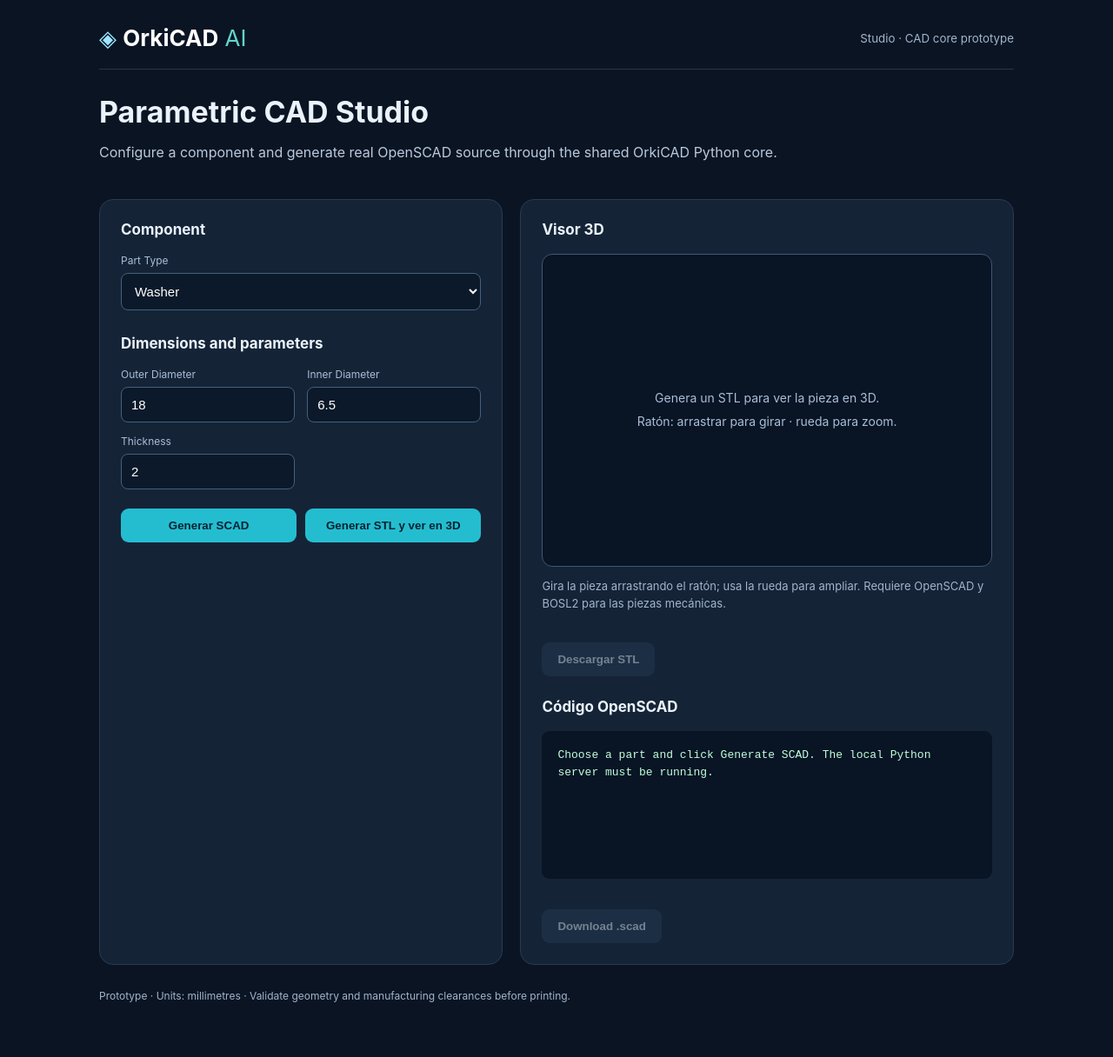
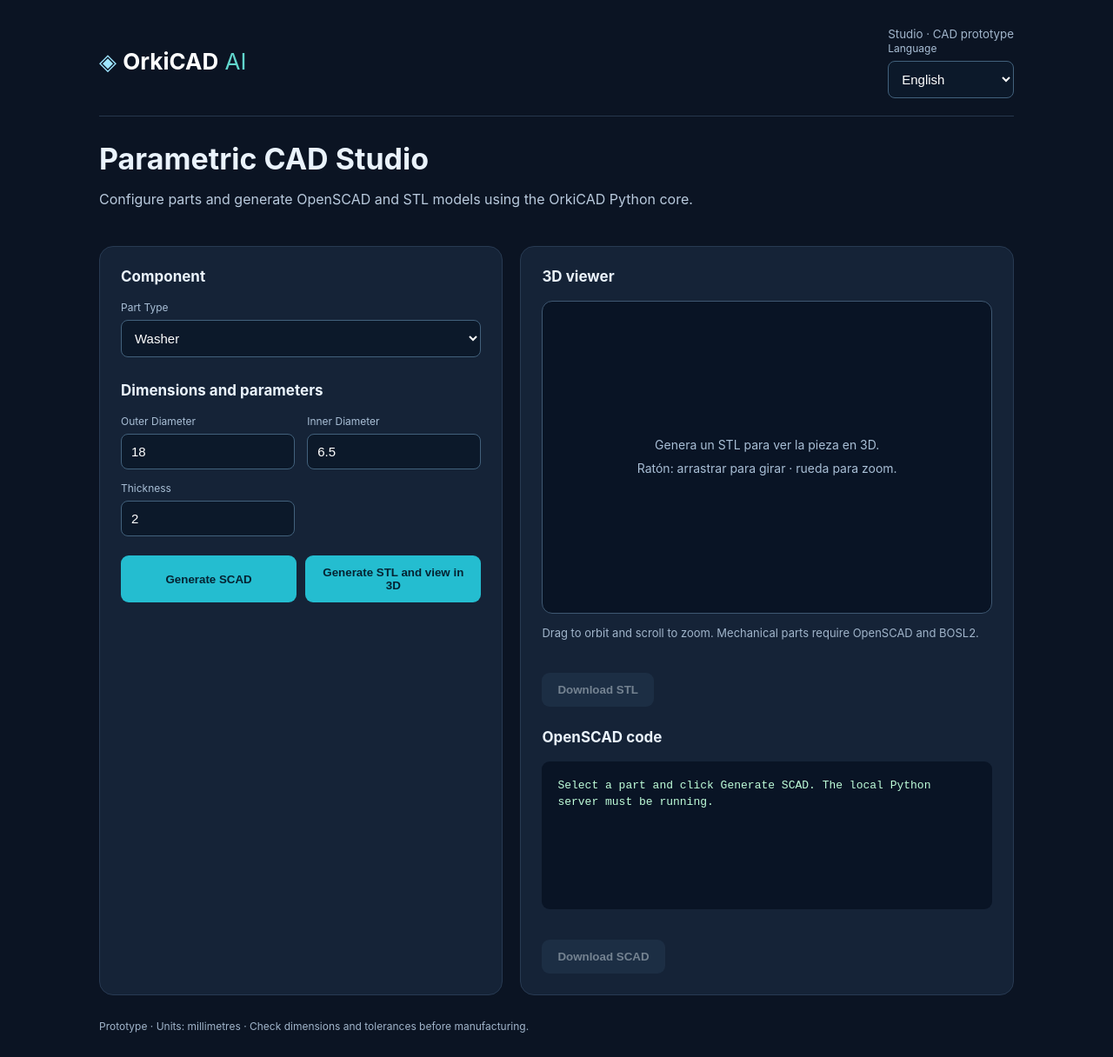
Before and after one commit to jlopfri921/OrkiCAD, a React (Vite) app in the folder studio/frontend/: page / in a window 1280 px wide. Shown: the whole page at 87% size. Before the commit the page ends 1181 px from the top, so only its background shows below. Built offline with nearby package versions, Linux system fonts and the light colour scheme.

Commit message:
feat(i18n): add live Español/English selector and localize Studio forms

```diff
--- a/studio/frontend/src/main.tsx
+++ b/studio/frontend/src/main.tsx
@@ -2,6 +2,7 @@ import React, { useState } from 'react'
 import { createRoot } from 'react-dom/client'
 import './style.css'
 import STLViewer from './STLViewer'
+import { initialLanguage, messages, type Language } from './i18n'
 
 type PartType = 'washer' | 'mounting_plate' | 'open_box' | 'metric_screw' | 'metric_nut' | 'spur_gear'
 type Definition = { label: string; params: Record<string, number | string> }
@@ -15,6 +16,8 @@ const catalog: Record<PartType, Definition> = {
 }
 
 function App() {
+  const [language, setLanguage] = useState<Language>(initialLanguage)
+  const t = messages[language]
   const [type, setType] = useState<PartType>('washer')
   const [params, setParams] = useState<Record<string, number | string>>(catalog.washer.params)
   const [scad, setScad] = useState('')
@@ -35,14 +38,12 @@ function App() {
       const text = await response.text()
       if (!text.trim()) {
         throw new Error(
-          `El servidor CAD no devolvió datos (HTTP ${response.status}). ` +
-          'Comprueba que el servidor Python está abierto en http://127.0.0.1:8765/api/health'
+          `${t.emptyResponse} (HTTP ${response.status}). ` + t.checkServer
         )
       }
       if (!contentType.includes('application/json')) {
         throw new Error(
-          `Respuesta inesperada del servidor (HTTP ${response.status}, tipo: ${contentType || 'desconocido'}). ` +
-          'Comprueba el servidor Python y la consola de Vite.'
+          `${t.wrongResponse} (HTTP ${response.status}, ${contentType || 'unknown'}). ` + t.checkVite
         )
       }
       let body: { error?: string; scad?: string }
@@ -50,13 +51,12 @@ function App() {
         body = JSON.parse(text)
       } catch {
         throw new Error(
-          `El servidor devolvió JSON no válido (HTTP ${response.status}). ` +
-          'Revisa la consola del servidor Python.'
+          `${t.badJSON} (HTTP ${response.status}). ` + t.checkVite
         )
       }
       if (!response.ok) throw new Error(body.error || `Error HTTP ${response.status}`)
       if (typeof body.scad !== 'string' || !body.scad.trim()) {
-        throw new Error('El servidor CAD no devolvió ningún modelo SCAD.')
+        throw new Error(t.noSCAD)
       }
       setScad(body.scad)
     } catch (e) {
@@ -80,14 +80,14 @@ function App() {
           const json = JSON.parse(raw) as { error?: string }
           detail = json.error || detail
         } catch { /* Non-JSON proxy errors are still displayed */ }
-        throw new Error(detail || `No se pudo generar STL: HTTP ${response.status}`)
+        throw new Error(detail || `${t.noSTL}: HTTP ${response.status}`)
       }
       const typeHeader = response.headers.get('content-type') || ''
       if (!typeHeader.includes('model/stl') && !typeHeader.includes('application/octet-stream')) {
-        throw new Error(`El servidor no devolvió STL (tipo: ${typeHeader || 'desconocido'}).`)
+        throw new Error(`${t.wrongSTL} (${typeHeader || 'unknown'}).`)
       }
       const buffer = await response.arrayBuffer()
-      if (buffer.byteLength < 84) throw new Error('El archivo STL recibido está vacío o incompleto.')
+      if (buffer.byteLength < 84) throw new Error(t.emptySTL)
       setStl(buffer)
     } catch (e) {
       setError(e instanceof Error ? e.message : String(e))
@@ -115,21 +115,55 @@ function App() {
     URL.revokeObjectURL(link.href)
   }
   return <main className="layout">
-    <header><div className="brand">◈ <strong>OrkiCAD</strong> <span>AI</span></div><small>Studio · CAD core prototype</small></header>
-    <section className="intro"><h1>Parametric CAD Studio</h1><p>Configure a component and generate real OpenSCAD source through the shared OrkiCAD Python core.</p></section>
+    <header>
+      <div className="brand">◈ <strong>OrkiCAD</strong> <span>AI</span></div>
+      <div className="header-controls">
+        <small>{t.subtitle}</small>
+        <label htmlFor="language">{t.language}</label>
+        <select id="language" aria-label={t.language} value={language}
+          onChange={e => setLanguage(e.target.value as Language)}>
+          <option value="es">Español</option>
+          <option value="en">English</option>
+        </select>
+      </div>
+    </header>
+    <section className="intro"><h1>{t.title}</h1><p>{t.intro}</p></section>
     <div className="workbench"><section className="panel">
-      <h2>Component</h2>
-      <label htmlFor="type">Part type</label>
-      <select id="type" value={type} onChange={e => changeType(e.target.value as PartType)}>{Object.entries(catalog).map(([id, def]) => <option key={id} value={id}>{def.label}</option>)}</select>
-      <h2>Dimensions and parameters</h2>
-      <div className="fields">{Object.entries(params).map(([name, value]) => <div key={name}><label htmlFor={name}>{name.replace(/_/g, ' ')}</label><input id={name} type={typeof value === 'number' ? 'number' : 'text'} step={name === 'teeth' || name === 'diameter' ? '1' : 'any'} value={value} onChange={e => setParams(p => ({ ...p, [name]: typeof value === 'number' ? e.target.value === '' ? 0 : Number(e.target.value) : e.target.value }))} /></div>)}</div>
-      <div className="actions"><button disabled={working} onClick={generate}>{working ? 'Procesando…' : 'Generar SCAD'}</button><button disabled={working} onClick={renderSTL}>{working ? 'Procesando…' : 'Generar STL y ver en 3D'}</button></div>
+      <h2>{t.component}</h2>
+      <label htmlFor="type">{t.partType}</label>
+      <select id="type" value={type} onChange={e => changeType(e.target.value as PartType)}>
+        {(Object.keys(catalog) as PartType[]).map(id =>
+          <option key={id} value={id}>{t.parts[id]}</option>)}
+      </select>
+      <h2>{t.dimensions}</h2>
+      <div className="fields">{Object.entries(params).map(([name, value]) =>
+        <div key={name}><label htmlFor={name}>
+          {t.fields[name as keyof typeof t.fields] ?? name.replace(/_/g, ' ')}
+        </label><input id={name}
+          type={typeof value === 'number' ? 'number' : 'text'}
+          step={name === 'teeth' || name === 'diameter' ? '1' : 'any'}
+          value={value}
+          onChange={e => setParams(p => ({
+            ...p,
+            [name]: typeof value === 'number'
+              ? e.target.value === '' ? 0 : Number(e.target.value)
+              : e.target.value
+          }))} /></div>)}</div>
+      <div className="actions">
+        <button disabled={working} onClick={generate}>{working ? t.working : t.generateSCAD}</button>
+        <button disabled={working} onClick={renderSTL}>{working ? t.working : t.generateSTL}</button>
+      </div>
       {error && <p className="error" role="alert">{error}</p>}
-      </section><section className="panel output"><h2>Visor 3D</h2><STLViewer data={stl} /><p className="hint">Gira la pieza arrastrando el ratón; usa la rueda para ampliar. Requiere OpenSCAD y BOSL2 para las piezas mecánicas.</p><button className="secondary" disabled={!stl} onClick={downloadSTL}>Descargar STL</button><h2>Código OpenSCAD</h2>
-      <pre>{scad || 'Choose a part and click Generate SCAD. The local Python server must be running.'}</pre>
-      <button className="secondary" disabled={!scad} onClick={download}>Download .scad</button>
+      </section><section className="panel output">
+        <h2>{t.viewer}</h2>
+        <STLViewer data={stl} />
+        <p className="hint">{t.help}</p>
+        <button className="secondary" disabled={!stl} onClick={downloadSTL}>{t.downloadSTL}</button>
+        <h2>{t.code}</h2>
+        <pre>{scad || t.empty}</pre>
+        <button className="secondary" disabled={!scad} onClick={download}>{t.downloadSCAD}</button>
       </section></div>
-    <footer>Prototype · Units: millimetres · Validate geometry and manufacturing clearances before printing.</footer>
+    <footer>{t.footer}</footer>
   </main>
 }
 createRoot(document.getElementById('root')!).render(<React.StrictMode><App /></React.StrictMode>)
```
